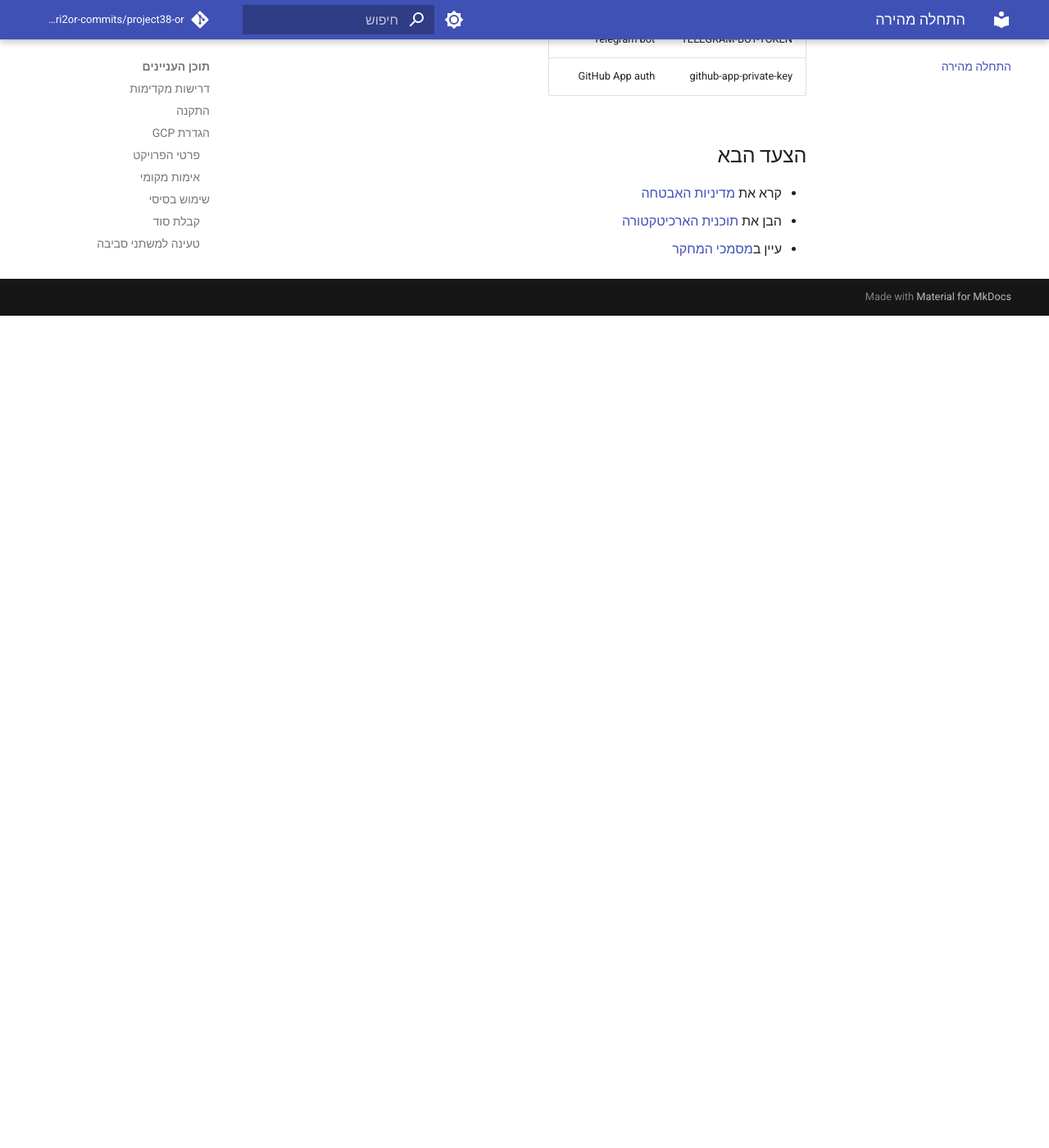
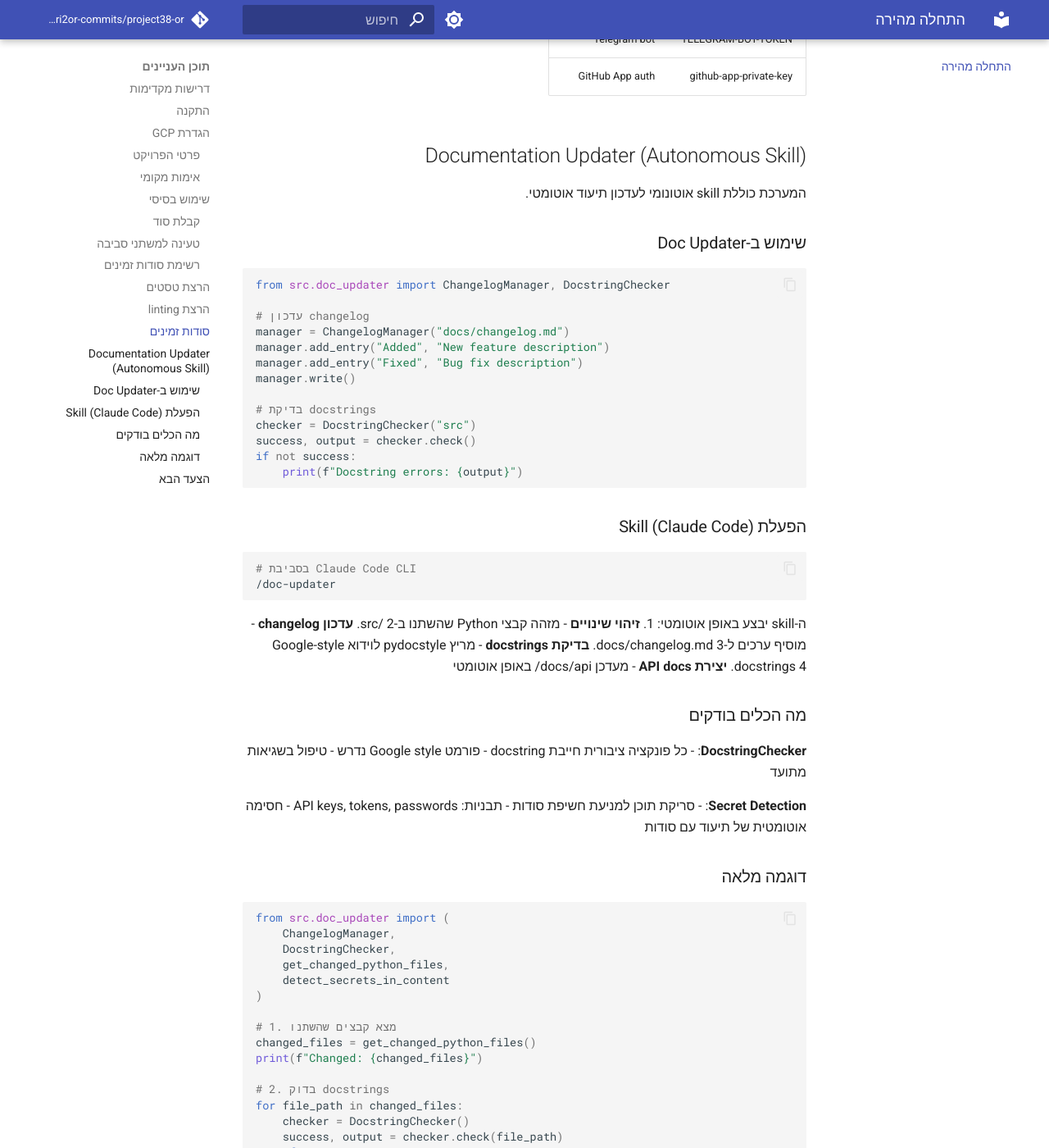
Before and after one commit to edri2or-commits/project38-or, an MkDocs documentation site: the page built from docs/getting-started.md, in a window 1280 px wide and 1400 px high, scrolled down 2819 px. Shown: the whole window at 82% size. Built offline with MkDocs 1.6.1 and Material for MkDocs 9.7.7, drawn with Linux system fonts in a browser that asks for light colours; comment, search, counter and statistics services are not loaded; before the commit the page ends 3204 px from its top, so only the background shows below that; some of the changed text lies outside the part shown.

Commit message:
feat(docs): add doc-updater autonomous skill
Add first autonomous skill for automatic documentation updates:
- Doc-updater skill definition (.claude/skills/doc-updater/SKILL.md)
- Helper module src/doc_updater.py with ChangelogManager, DocstringChecker
- Utility functions for change detection and secret scanning
- Comprehensive tests (tests/test_doc_updater.py)
- Updated changelog and getting-started guide

This skill eliminates documentation drift by automatically:
1. Detecting Python file changes in src/
2. Updating docs/changelog.md
3. Verifying Google-style docstrings
4. Scanning for exposed secrets

Based on research:
- docs/research/06_autonomous_documentation_agents.summary.md
- docs/research/07_claude_skills_enterprise_implementation.summary.md

Follows BOOTSTRAP_PLAN.md Phase 2: Autonomous Agent Infrastructure (line 187)

````diff
--- a/docs/getting-started.md
+++ b/docs/getting-started.md
@@ -118,8 +118,91 @@ ruff format .
 | TELEGRAM-BOT-TOKEN | Telegram bot |
 | github-app-private-key | GitHub App auth |
 
+## Documentation Updater (Autonomous Skill)
+
+המערכת כוללת skill אוטונומי לעדכון תיעוד אוטומטי.
+
+### שימוש ב-Doc Updater
+
+```python
+from src.doc_updater import ChangelogManager, DocstringChecker
+
+# עדכון changelog
+manager = ChangelogManager("docs/changelog.md")
+manager.add_entry("Added", "New feature description")
+manager.add_entry("Fixed", "Bug fix description")
+manager.write()
+
+# בדיקת docstrings
+checker = DocstringChecker("src")
+success, output = checker.check()
+if not success:
+    print(f"Docstring errors: {output}")
+```
+
+### הפעלת Skill (Claude Code)
+
+```bash
+# בסביבת Claude Code CLI
+/doc-updater
+```
+
+ה-skill יבצע באופן אוטומטי:
+1. **זיהוי שינויים** - מזהה קבצי Python שהשתנו ב-src/
+2. **עדכון changelog** - מוסיף ערכים ל-docs/changelog.md
+3. **בדיקת docstrings** - מריץ pydocstyle לוידוא Google-style docstrings
+4. **יצירת API docs** - מעדכן docs/api/ באופן אוטומטי
+
+### מה הכלים בודקים
+
+**DocstringChecker**:
+- כל פונקציה ציבורית חייבת docstring
+- פורמט Google style נדרש
+- טיפול בשגיאות מתועד
+
+**Secret Detection**:
+- סריקת תוכן למניעת חשיפת סודות
+- תבניות: API keys, tokens, passwords
+- חסימה אוטומטית של תיעוד עם סודות
+
+### דוגמה מלאה
+
+```python
+from src.doc_updater import (
+    ChangelogManager,
+    DocstringChecker,
+    get_changed_python_files,
+    detect_secrets_in_content
+)
+
+# 1. מצא קבצים שהשתנו
+changed_files = get_changed_python_files()
+print(f"Changed: {changed_files}")
+
+# 2. בדוק docstrings
+for file_path in changed_files:
+    checker = DocstringChecker()
+    success, output = checker.check(file_path)
+    if not success:
+        print(f"⚠️  {file_path}: {output}")
+
+# 3. עדכן changelog
+manager = ChangelogManager()
+manager.add_entry("Changed", f"Updated {len(changed_files)} modules")
+updated_content = manager.write(dry_run=True)
+
+# 4. בדוק שאין סודות
+secrets = detect_secrets_in_content(updated_content)
+if secrets:
+    print(f"❌ Secrets detected: {secrets}")
+else:
+    # בטוח לכתוב
+    manager.write()
+```
+
 ## הצעד הבא
 
 - קרא את [מדיניות האבטחה](SECURITY.md)
 - הבן את [תוכנית הארכיטקטורה](BOOTSTRAP_PLAN.md)
 - עיין ב[מסמכי המחקר](research/index.md)
+- למד על [Doc-Updater Skill](.claude/skills/doc-updater/SKILL.md)
````
Also changed, not shown: .claude/skills/doc-updater/SKILL.md (added, +241 -0 lines), docs/changelog.md (+6 -0 lines), 2 other files.
